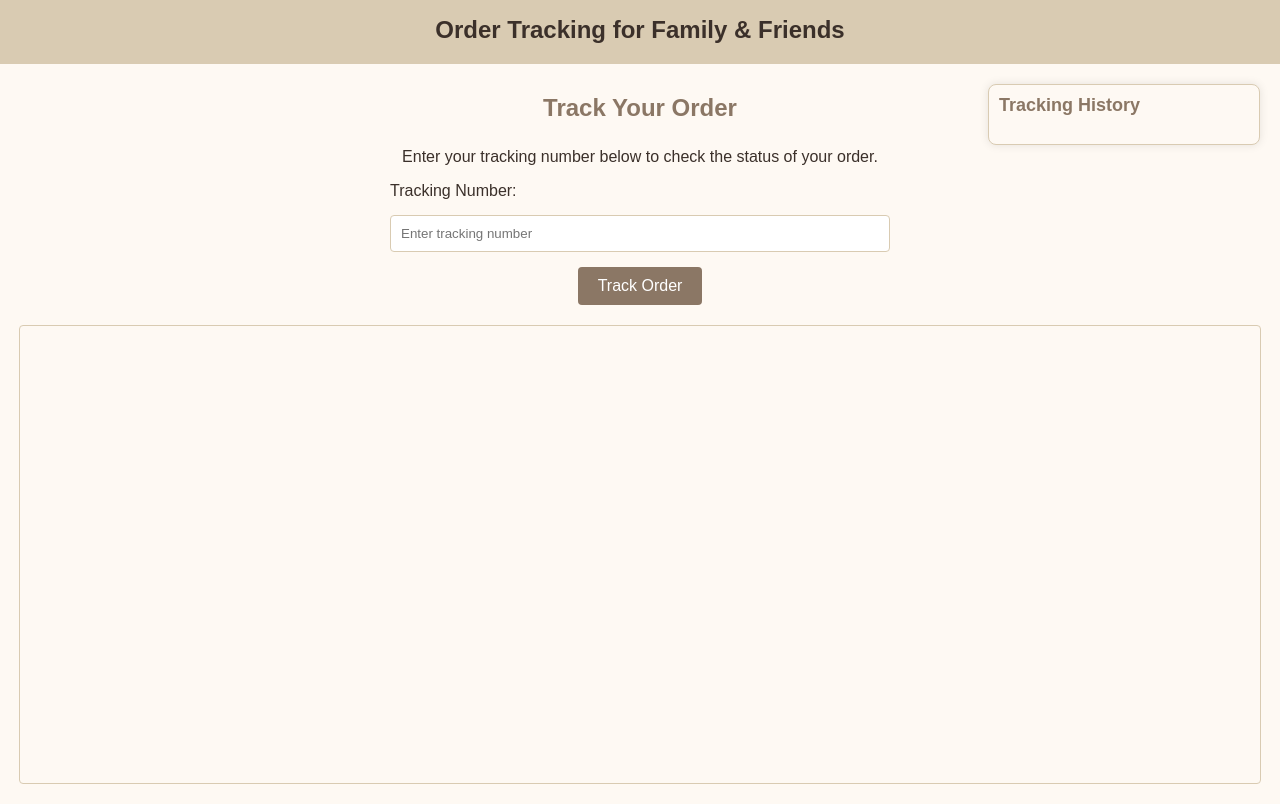
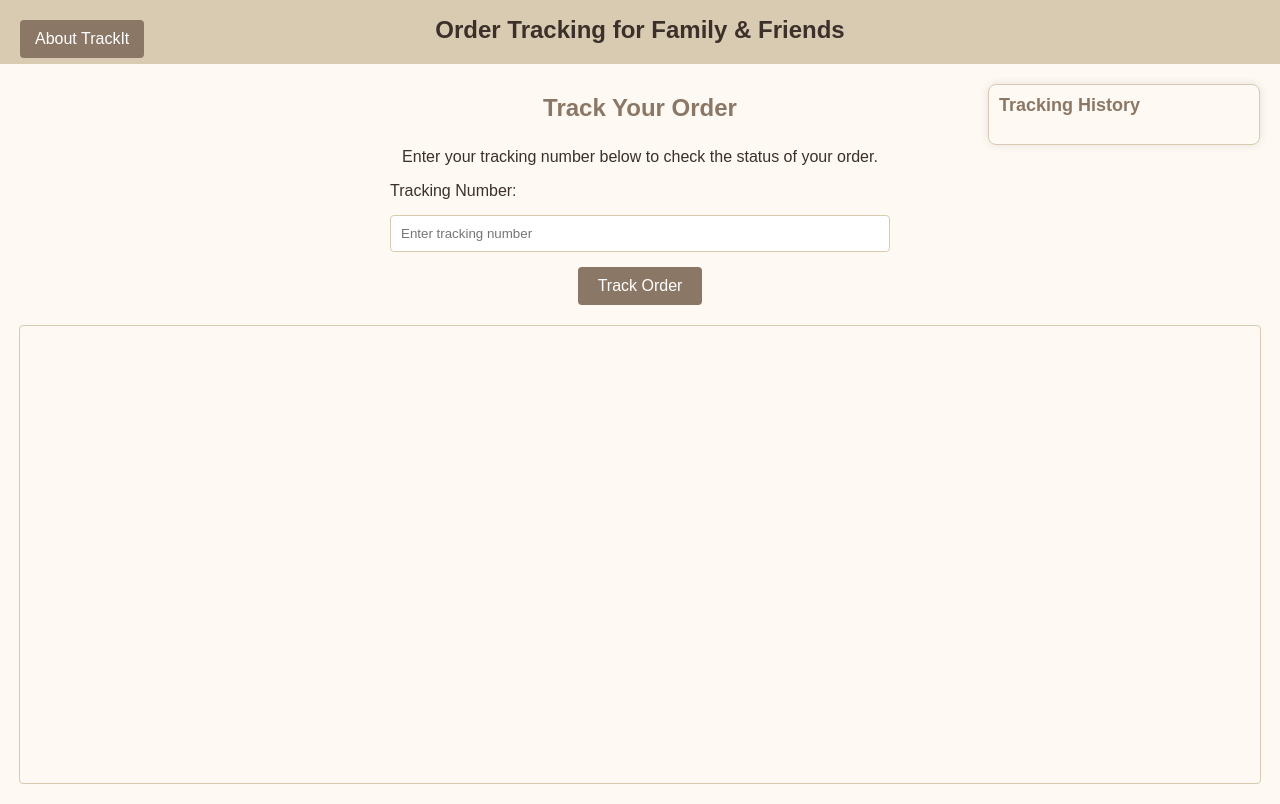
Before and after one commit to mrprojx/mrprojx.github.io, a plain HTML site: page web/1/trackit.html in a window 1280 px wide. Drawn offline with Linux system fonts and the light colour scheme.

Commit message:
Update trackit.html

```diff
--- a/web/1/trackit.html
+++ b/web/1/trackit.html
@@ -43,6 +43,25 @@
             justify-content: center;
             background-color: #fef9f3;
             position: relative;
+        }
+
+        /* About TrackIt Button */
+        .about-button {
+            position: absolute;
+            top: 20px;
+            left: 20px;
+            padding: 10px 15px;
+            background-color: #8b7765;
+            color: white;
+            border: none;
+            border-radius: 4px;
+            cursor: pointer;
+            font-size: 16px;
+            z-index: 1; /* Ensure it is on top */
+        }
+
+        .about-button:hover {
+            background-color: #7a6755;
         }
 
         h2 {
@@ -160,6 +179,8 @@
 
     <header>Order Tracking for Family & Friends</header>
 
+    <button class="about-button" onclick="location.href='https://example.com'">About TrackIt</button>
+
     <div class="container">
         <h2>Track Your Order</h2>
         <p>Enter your tracking number below to check the status of your order.</p>
```
